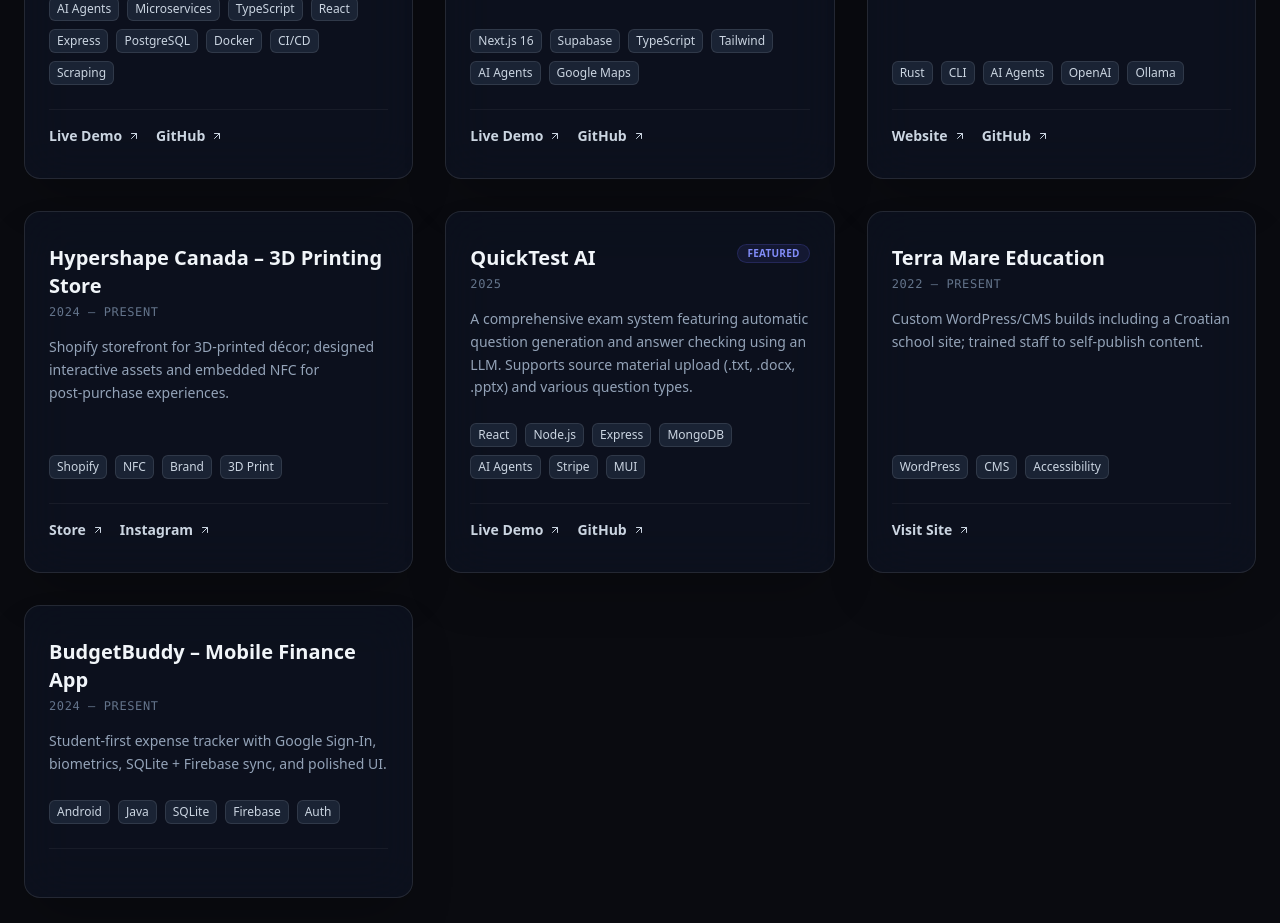
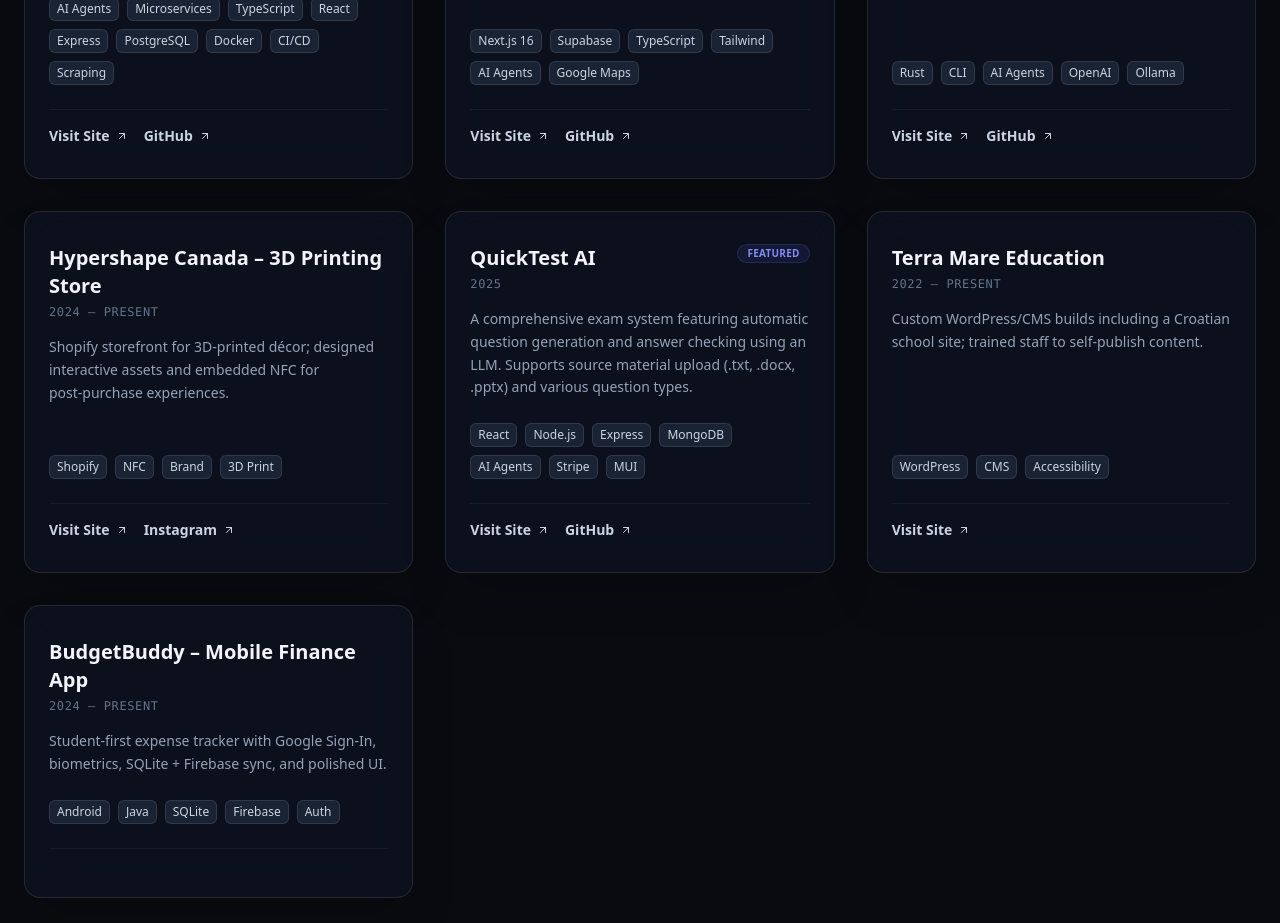
Before and after one commit to deepmroot/mandeep-portfolio, a React (Vite) app: page / in a window 1280 px wide. Shown: the part 1160-2083 px from the top of the page. Built offline with nearby package versions, Linux system fonts and the light colour scheme.

Commit message:
refactor: standardize project link labels to 'Visit Site'

```diff
--- a/src/data/projects.js
+++ b/src/data/projects.js
@@ -14,7 +14,7 @@ export const PROJECTS = [
       "A distributed sourcing, automation, and logistics enablement platform that replaces traditional sourcing agents with a data-driven, AI-powered workflow for global supply chains.",
     tags: ["Distributed Sourcing", "Automation", "Logistics", "AI Agents", "Microservices", "TypeScript", "React", "Express", "PostgreSQL", "Docker", "CI/CD", "Scraping"],
     links: [
-      { label: "Live Demo", href: "https://genericalternatives.co.uk/" },
+      { label: "Visit Site", href: "https://genericalternatives.co.uk/" },
       { label: "GitHub", href: "https://github.com/matthewdonsemail-lab/GenericAlternatives.git" },
     ],
     featured: true,
@@ -26,7 +26,7 @@ export const PROJECTS = [
       "A full-featured rental property platform built with Next.js 16 & Supabase. Features AI-powered chat (Gemini 2.0), real-time messaging, Zillow property syncing, and a comprehensive landlord/tenant dashboard.",
     tags: ["Next.js 16", "Supabase", "TypeScript", "Tailwind", "AI Agents", "Google Maps"],
     links: [
-      { label: "Live Demo", href: "https://rent-space-iota.vercel.app/" },
+      { label: "Visit Site", href: "https://rent-space-iota.vercel.app/" },
       { label: "GitHub", href: "https://github.com/deepmroot/RentSpace" },
     ],
     featured: true,
@@ -38,7 +38,7 @@ export const PROJECTS = [
       "A Rust-based CLI tool that brings agentic AI capabilities to your terminal. Supports OpenAI & Ollama, safe file operations, and intelligent project scaffolding.",
     tags: ["Rust", "CLI", "AI Agents", "OpenAI", "Ollama"],
     links: [
-        { label: "Website", href: "https://promptline-gold.vercel.app/" },
+        { label: "Visit Site", href: "https://promptline-gold.vercel.app/" },
         { label: "GitHub", href: "https://github.com/deepmroot/promptline-rust" }
     ],
     featured: true,
@@ -50,7 +50,7 @@ export const PROJECTS = [
       "Shopify storefront for 3D‑printed décor; designed interactive assets and embedded NFC for post‑purchase experiences.",
     tags: ["Shopify", "NFC", "Brand", "3D Print"],
     links: [
-      { label: "Store", href: "https://hypershape.ca" },
+      { label: "Visit Site", href: "https://hypershape.ca" },
       { label: "Instagram", href: "#" },
     ],
   },
@@ -61,7 +61,7 @@ export const PROJECTS = [
       "A comprehensive exam system featuring automatic question generation and answer checking using an LLM. Supports source material upload (.txt, .docx, .pptx) and various question types.",
     tags: ["React", "Node.js", "Express", "MongoDB", "AI Agents", "Stripe", "MUI"],
     links: [
-      { label: "Live Demo", href: "https://quicktest-ai-374261b0a08e.herokuapp.com/" },
+      { label: "Visit Site", href: "https://quicktest-ai-374261b0a08e.herokuapp.com/" },
       { label: "GitHub", href: "https://github.com/deepmroot/QuickTest.ai" },
     ],
     featured: true,
```
